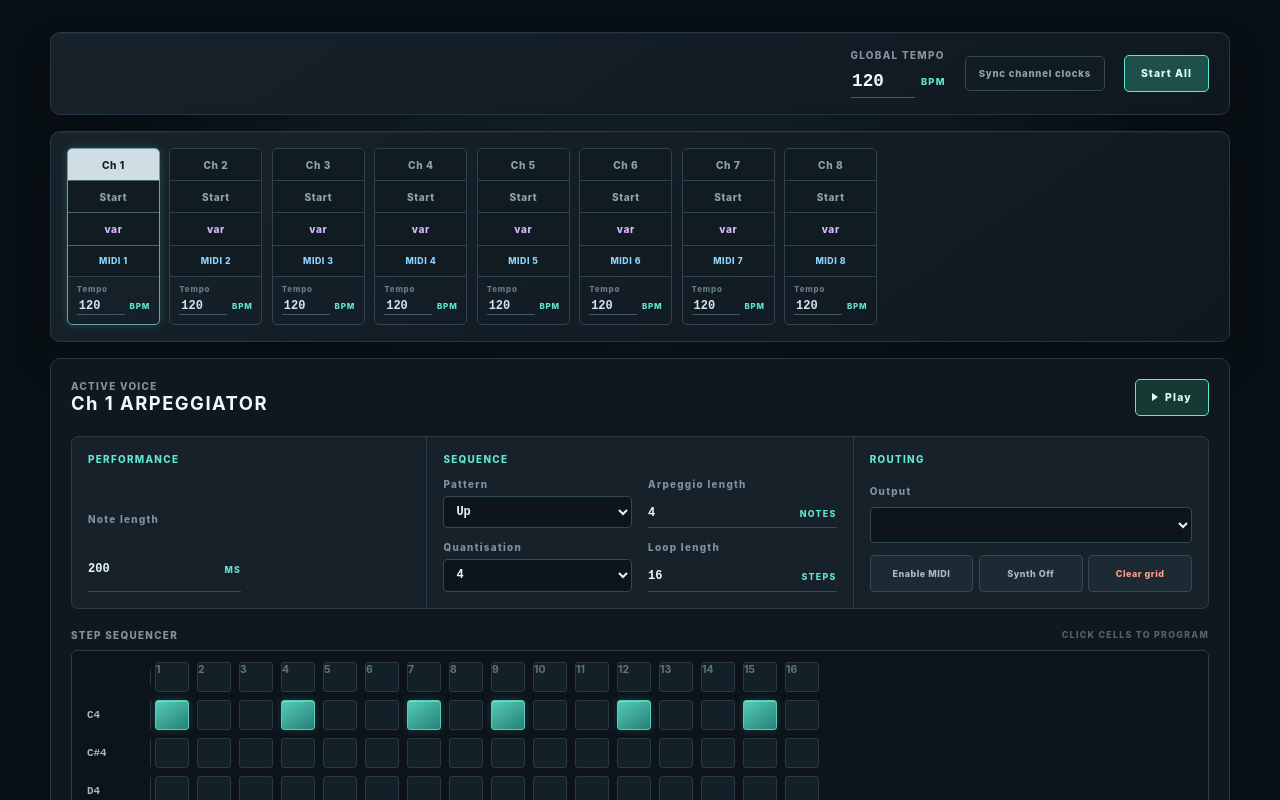
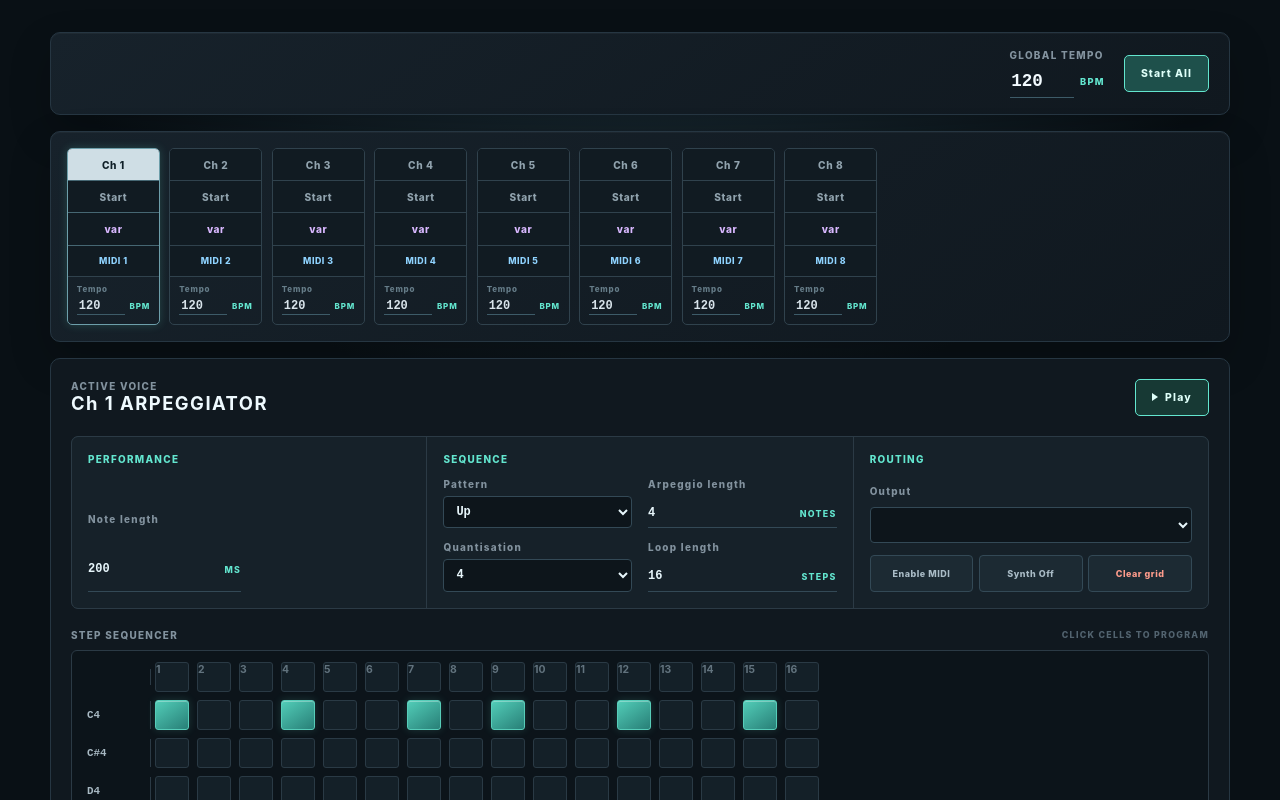
Before and after one commit to hendrik-goebel/Arpeggiator, a Vue app: page / in a window 1280 px wide. Shown: the top 800 px of the page. Built offline with nearby package versions, Linux system fonts and the light colour scheme.

Commit message:
set local tempo in relation to global tempo

```diff
--- a/src/App.vue
+++ b/src/App.vue
@@ -7,16 +7,15 @@
       </div>
       <div class="master-control">
         <label>GLOBAL TEMPO
-          <span class="input-wrap"><input type="number" :value="globalBpm" @input="(e)=> setGlobalBpm(+e.target.value)" :disabled="!syncChannels" min="20" max="300" /><small>BPM</small></span>
+          <span class="input-wrap"><input type="number" :value="globalBpm" @input="(e)=> setGlobalBpm(+e.target.value)" min="20" max="300" /><small>BPM</small></span>
         </label>
-        <button class="sync-toggle" :class="{ active: syncChannels }" @click="setSyncChannels(!syncChannels)">Sync channel clocks</button>
         <button class="master-play" @click="toggleGlobalPlay">{{ globalPlaying ? 'Stop All' : 'Start All' }}</button>
       </div>
     </section>
 
 
     <section class="module channel-module">
-      <ChannelsBar :channels="channels" :currentIndex="currentIndex" :sync-active="syncChannels" @select="selectChannel" @toggle="toggleChannelPlay" @variation="createVariation" @cycle-midi-channel="cycleMidiChannel" @update-bpm="updateChannelBpm" />
+      <ChannelsBar :channels="channels" :currentIndex="currentIndex" @select="selectChannel" @toggle="toggleChannelPlay" @variation="createVariation" @cycle-midi-channel="cycleMidiChannel" @update-bpm="updateChannelBpm" />
     </section>
 
 
@@ -38,8 +37,6 @@ const {
   channels,
   currentIndex,
   currentChannel,
-  syncChannels,
-  setSyncChannels,
   globalBpm,
   globalPlaying,
   setGlobalBpm,
@@ -145,12 +142,6 @@ h2 { color: #91a3ae; font-size: .7rem; letter-spacing: .16em; }
   border: 1px solid #63e6cf; border-radius: 5px; padding: .7rem 1rem; background: #1e504b;
   color: #dffff9; font-size: .65rem; font-weight: 800; letter-spacing: .1em; cursor: pointer;
 }
-.sync-toggle {
-  border: 1px solid #334956; border-radius: 5px; padding: .7rem .8rem; background: #111b22;
-  color: #91a3ae; font-size: .6rem; font-weight: 800; letter-spacing: .08em; cursor: pointer;
-}
-.sync-toggle.active { border-color: #63e6cf; color: #63e6cf; }
-
 @media (max-width: 650px) {
   .instrument { width: min(100% - 1rem, 1180px); margin-top: 1rem; }
   .instrument-header, .global-controls { align-items: flex-start; flex-direction: column; gap: 1rem; }
--- a/src/components/ChannelsBar.vue
+++ b/src/components/ChannelsBar.vue
@@ -11,14 +11,14 @@
       <button class="variation-button" @click.stop="$emit('variation', i)">var</button>
       <button class="midi-channel-button" @click.stop="$emit('cycle-midi-channel', i)" :title="`MIDI output channel ${ch.midiChannel}; click to change`">MIDI {{ ch.midiChannel }}</button>
       <label class="tempo-control">Tempo
-        <span><input type="number" :value="ch.bpm" :disabled="syncActive" min="20" max="300" @input="$emit('update-bpm', i, +$event.target.value)" /><small>BPM</small></span>
+        <span><input type="number" :value="ch.bpm" min="20" max="300" @input="$emit('update-bpm', i, +$event.target.value)" /><small>BPM</small></span>
       </label>
     </div>
   </div>
 </template>
 
 <script setup lang="ts">
-const props = defineProps<{ channels: any[], currentIndex: number, syncActive: boolean }>()
+defineProps<{ channels: any[], currentIndex: number }>()
 </script>
 
 <style scoped>
@@ -90,7 +90,6 @@ const props = defineProps<{ channels: any[], currentIndex: number, syncActive: b
   outline: 0;
 }
 .tempo-control input:focus { border-color: #63e6cf; }
-.tempo-control input:disabled { color: #5a6b74; }
 .tempo-control small { margin-left: .3rem; color: #63e6cf; font-size: .5rem; }
 
 </style>
--- a/src/models/channel.ts
+++ b/src/models/channel.ts
@@ -7,6 +7,7 @@ export interface Channel {
   id: number
   name: string
   bpm: number
+  tempoOffset: number
   pattern: Pattern | any
   noteLength: number
   playing: boolean
@@ -29,6 +30,7 @@ export function createChannel(index: number, selectedOutputId: Ref<string | null
     id: index,
     name: `Ch ${index+1}`,
     bpm: DEFAULT_BPM,
+    tempoOffset: 0,
     pattern: 'up' as any,
     noteLength: DEFAULT_NOTE_LENGTH,
     playing: false,
--- a/src/useChannels.ts
+++ b/src/useChannels.ts
@@ -14,16 +14,15 @@ export function useChannels() {
   const currentIndex = ref(0)
   const currentChannel = computed(() => channels[currentIndex.value])
 
-  const syncChannels = ref(false)
   const globalBpm = ref(DEFAULT_BPM)
   const globalPlaying = ref(false)
 
   function setGlobalBpm(bpm:number){
     globalBpm.value = bpm
-    if (syncChannels.value) {
-      // Apply global tempo to running clocks but do not change channel BPM fields
-      channels.forEach(channel => { channel.arpeggiator.setBpm(bpm) })
-    }
+    channels.forEach(channel => {
+      channel.bpm = bpm + channel.tempoOffset
+      channel.arpeggiator.setBpm(channel.bpm)
+    })
   }
 
   function toggleGlobalPlay(){
@@ -35,22 +34,6 @@ export function useChannels() {
       // start all channels
       channels.forEach(channel => { if (!channel.playing) channel.arpeggiator.start() })
       globalPlaying.value = true
-    }
-  }
-
-  function setSyncChannels(enabled:boolean){
-    // Toggle sync mode without changing any channel play states.
-    // When enabling, ensure all arpeggiators use the global BPM but do not mutate channel BPM fields.
-    // When disabling, restore each arpeggiator to its channel's local BPM so channels once again use their own tempo.
-    syncChannels.value = enabled
-    if (enabled) {
-      channels.forEach(channel => {
-        channel.arpeggiator.setBpm(globalBpm.value)
-      })
-    } else {
-      channels.forEach(channel => {
-        channel.arpeggiator.setBpm(channel.bpm)
-      })
     }
   }
 
@@ -203,8 +186,9 @@ export function useChannels() {
 
   function updateChannelBpm(index:number, bpm:number) {
     const channel = channels[index]
+    channel.tempoOffset = bpm - globalBpm.value
+    channel.bpm = bpm
     channel.arpeggiator.setBpm(bpm)
-    channel.bpm = bpm
   }
   function cycleMidiChannel(index:number) {
     const channel = channels[index]
@@ -247,8 +231,6 @@ export function useChannels() {
     channels,
     currentIndex,
     currentChannel,
-    syncChannels,
-    setSyncChannels,
     globalBpm,
     globalPlaying,
     setGlobalBpm,
```
